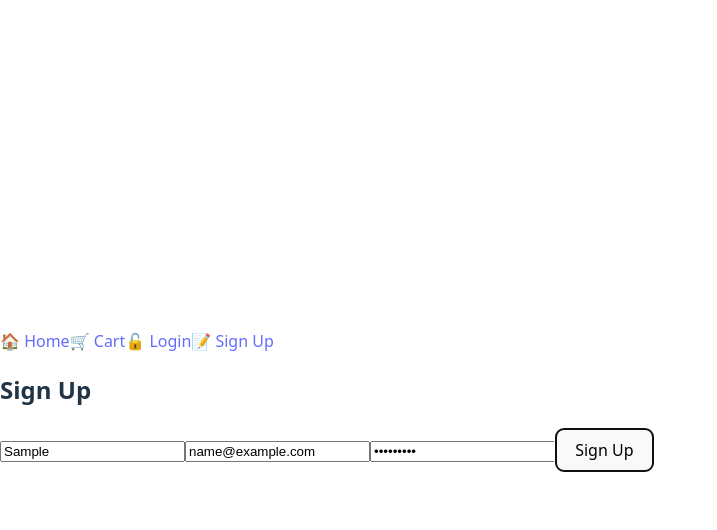
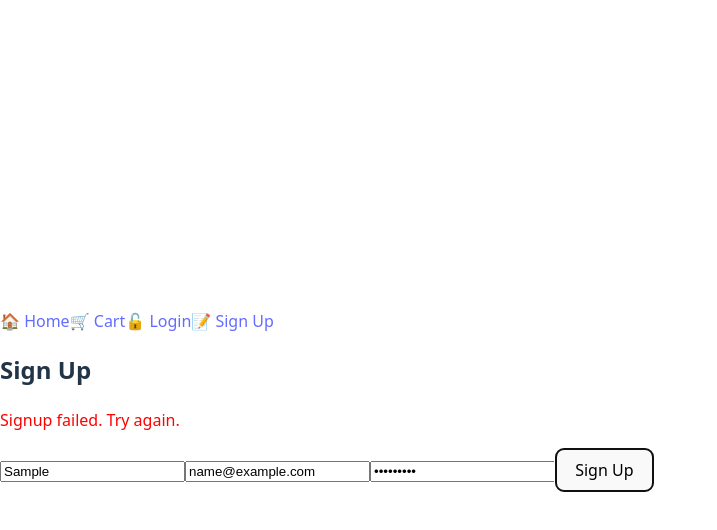
Before and after one commit to MarcusB86/ECommerceApp, a React (Vite) app: page /signup in a window 1280 px wide. Both pictures are taken after typing "Sample", "name@example.com", "Sample123" into the empty fields and a click on the button "Sign Up". Shown: the top 530 px of the page, without its empty margins (0-717 px from the left). Built offline with nearby package versions, Linux system fonts and the light colour scheme; no server answers.

Commit message:
add signup validation

```diff
--- a/src/pages/Signup.jsx
+++ b/src/pages/Signup.jsx
@@ -1,37 +1,54 @@
-import { useState } from "react";
-import { useNavigate } from "react-router-dom";
+import { useState } from 'react';
+import axios from 'axios';
 
 const Signup = () => {
-  const [form, setForm] = useState({ name: "", email: "", password: "" });
-  const navigate = useNavigate();
+  const [form, setForm] = useState({ name: '', email: '', password: '' });
+  const [error, setError] = useState('');
 
-  const handleChange = (e) => {
-    setForm({ ...form, [e.target.name]: e.target.value });
+  const validate = () => {
+    if (!form.name || !form.email || !form.password) {
+      return 'All fields are required.';
+    }
+    const emailRegex = /^[^\s@]+@[^\s@]+\.[^\s@]+$/;
+    if (!emailRegex.test(form.email)) {
+      return 'Invalid email format.';
+    }
+    if (form.password.length < 6) {
+      return 'Password must be at least 6 characters.';
+    }
+    return null;
   };
 
   const handleSubmit = async (e) => {
     e.preventDefault();
-    const res = await fetch("/api/auth/signup", {
-      method: "POST",
-      headers: { "Content-Type": "application/json" },
-      body: JSON.stringify(form),
-    });
+    const validationError = validate();
+    if (validationError) {
+      setError(validationError);
+      return;
+    }
 
-    if (res.ok) {
-      alert("Signup successful!");
-      navigate("/login");
-    } else {
-      const err = await res.json();
-      alert(err.error || "Signup failed");
+    try {
+      const res = await axios.post('http://localhost:5000/api/auth/signup', form);
+      alert('Signup successful!');
+      console.log(res.data);
+    } catch (err) {
+      setError('Signup failed. Try again.');
+      console.error(err);
     }
+  };
+
+  const handleChange = (e) => {
+    setForm({ ...form, [e.target.name]: e.target.value });
+    setError('');
   };
 
   return (
     <form onSubmit={handleSubmit}>
       <h2>Sign Up</h2>
-      <input name="name" placeholder="Name" onChange={handleChange} required />
-      <input name="email" placeholder="Email" type="email" onChange={handleChange} required />
-      <input name="password" placeholder="Password" type="password" onChange={handleChange} required />
+      {error && <p style={{ color: 'red' }}>{error}</p>}
+      <input name="name" placeholder="Name" value={form.name} onChange={handleChange} />
+      <input name="email" placeholder="Email" value={form.email} onChange={handleChange} />
+      <input name="password" placeholder="Password" type="password" value={form.password} onChange={handleChange} />
       <button type="submit">Sign Up</button>
     </form>
   );
```
